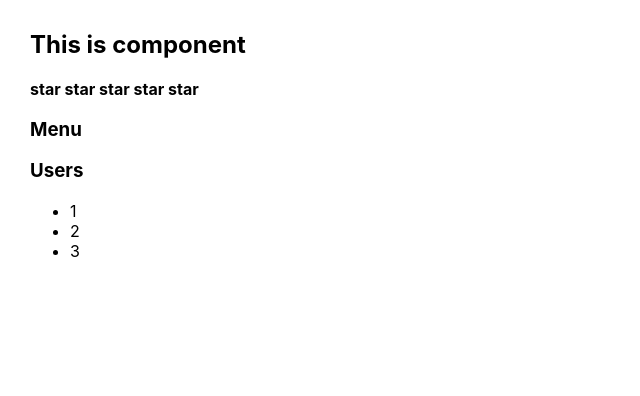
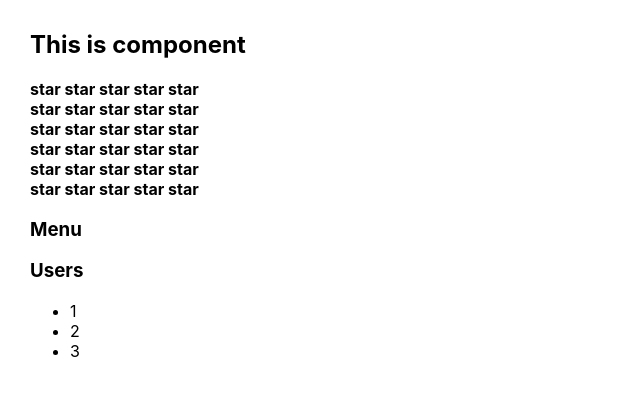
Before and after one commit to regggulus/ReactTS_shit_how_easy, a React (Create React App) app: page / in a window 1280 px wide. Shown: the top 396 px of the page, without its empty margins (0-640 px from the left). Built offline with nearby package versions, Linux system fonts and the light colour scheme.

Commit message:
Rating.tsx value

```diff
--- a/src/App.tsx
+++ b/src/App.tsx
@@ -9,7 +9,12 @@ function App() {
     return (
         <div className={'App'}>
             <PageTitle title={'This is component'}/>
-            <Rating/>
+            <Rating value = {0}/>
+            <Rating value = {1}/>
+            <Rating value = {2}/>
+            <Rating value = {3}/>
+            <Rating value = {4}/>
+            <Rating value = {5}/>
             <Accordion title={'Menu'} collapsed={true}/>
             <Accordion title={'Users'} collapsed={false}/>
         </div>
--- a/src/components/rating/Rating.tsx
+++ b/src/components/rating/Rating.tsx
@@ -1,14 +1,17 @@
 import React from "react";
 import {setProjectAnnotations} from "@storybook/react";
-
-export function Rating() {
+export type RatingType = {
+    value: 0 | 1 | 2 | 3 | 4 | 5
+}
+export function Rating({value}: RatingType) {
     return (
         <div>
-            <Star selected={true}/>
-            <Star selected={true}/>
-            <Star selected={true}/>
-            <Star selected={false}/>
-            <Star selected={false}/>
+            <Star selected={value > 0}/>
+            <Star selected={value > 1}/>
+            <Star selected={value > 2}/>
+            <Star selected={value > 3}/>
+            <Star selected={value > 4}/>
+
         </div>
     )
 }
```
